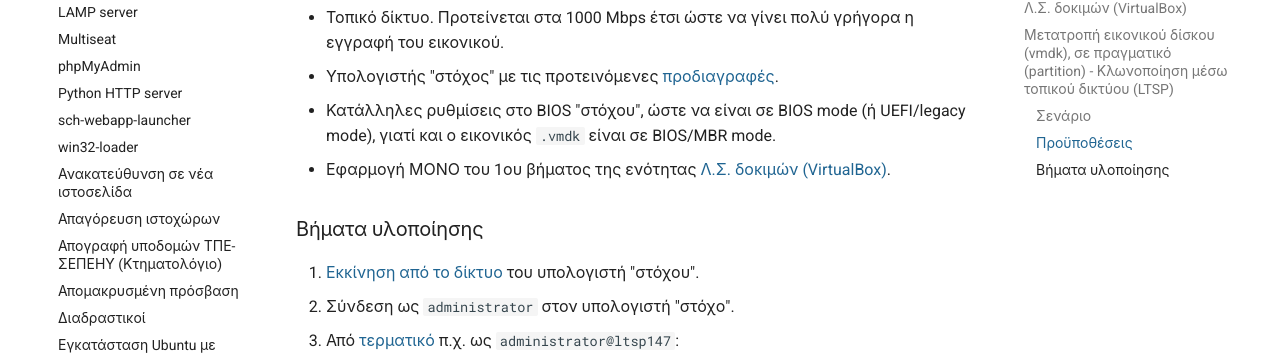
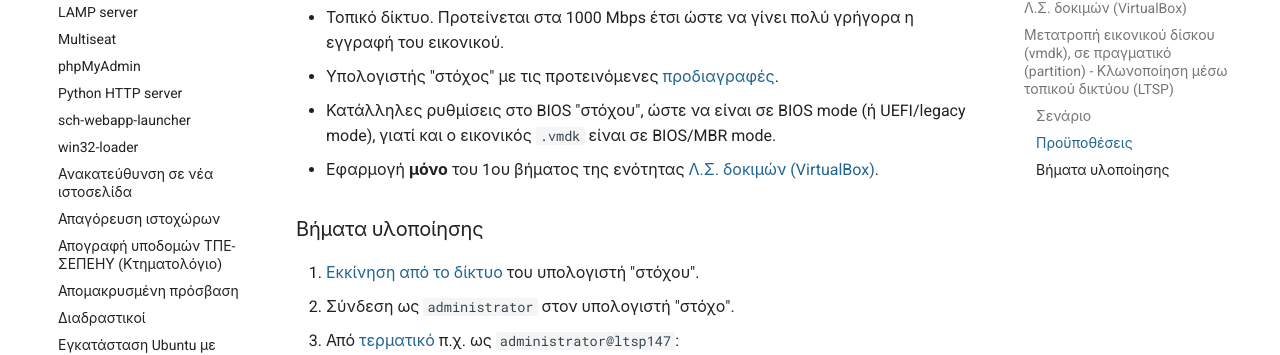
Before and after one commit to siahos/el.ltsp.org, an MkDocs documentation site: the page built from docs/guides/virtual-machines/index.md, in a window 1280 px wide and 900 px high, scrolled down 1412 px. Shown: the part 100-455 px from the top of the window. Built offline with MkDocs 1.6.1 and Material for MkDocs 9.7.7, drawn with Linux system fonts in a browser that asks for light colours; comment, search, counter and statistics services are not loaded.

Commit message:
update virtual-machines

```diff
--- a/docs/guides/virtual-machines/index.md
+++ b/docs/guides/virtual-machines/index.md
@@ -67,7 +67,7 @@ server.
     [προδιαγραφές](../../ltsp/requirements.md).
 -   Κατάλληλες ρυθμίσεις στο BIOS "στόχου", ώστε να είναι σε BIOS mode (ή
     UEFI/legacy mode), γιατί και ο εικονικός `.vmdk` είναι σε BIOS/MBR mode.
--   Εφαρμογή ΜΟΝΟ του 1ου βήματος της ενότητας [Λ.Σ. δοκιμών
+-   Εφαρμογή **μόνο** του 1ου βήματος της ενότητας [Λ.Σ. δοκιμών
     (VirtualBox)](#virtualbox).
 
 ### Βήματα υλοποίησης
```
